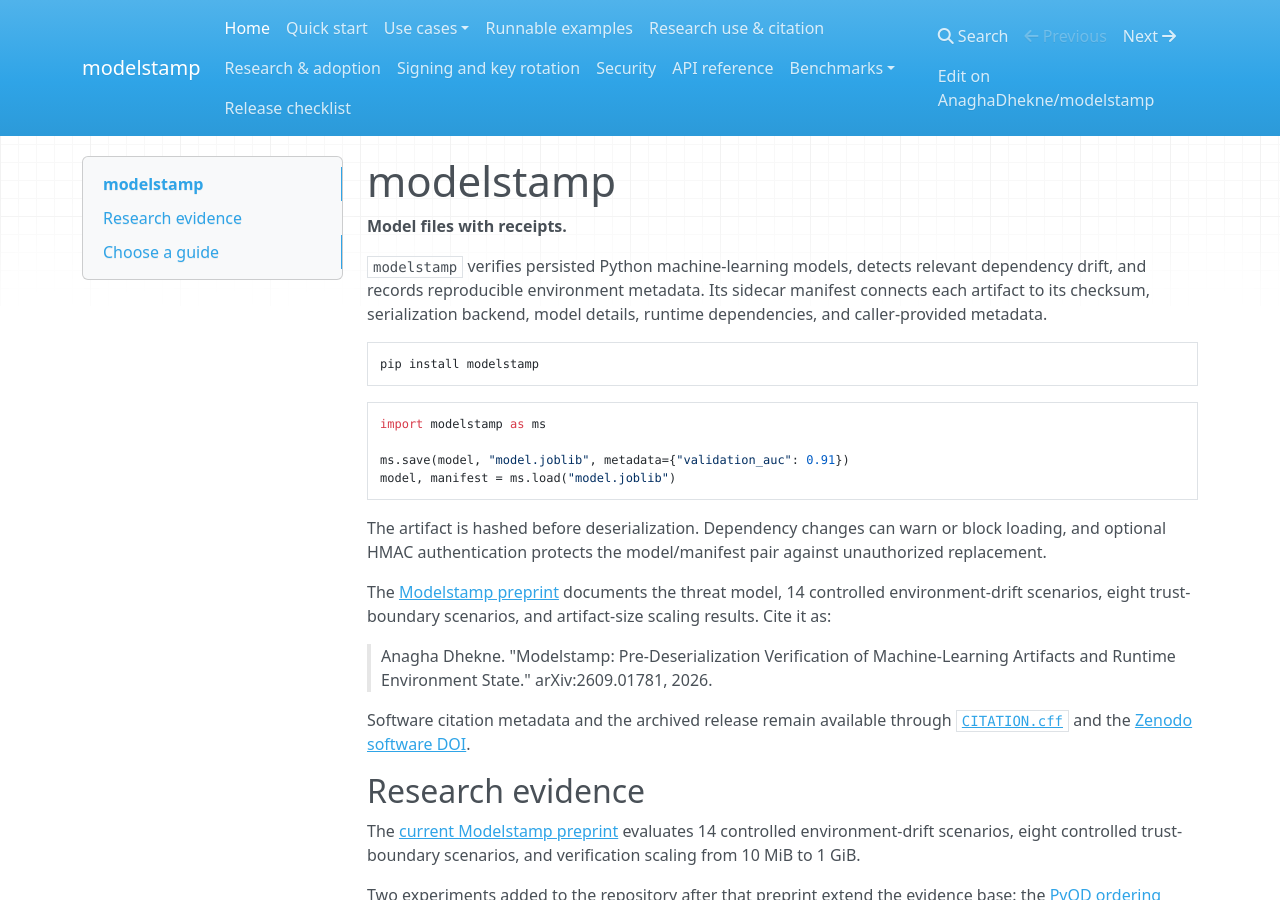
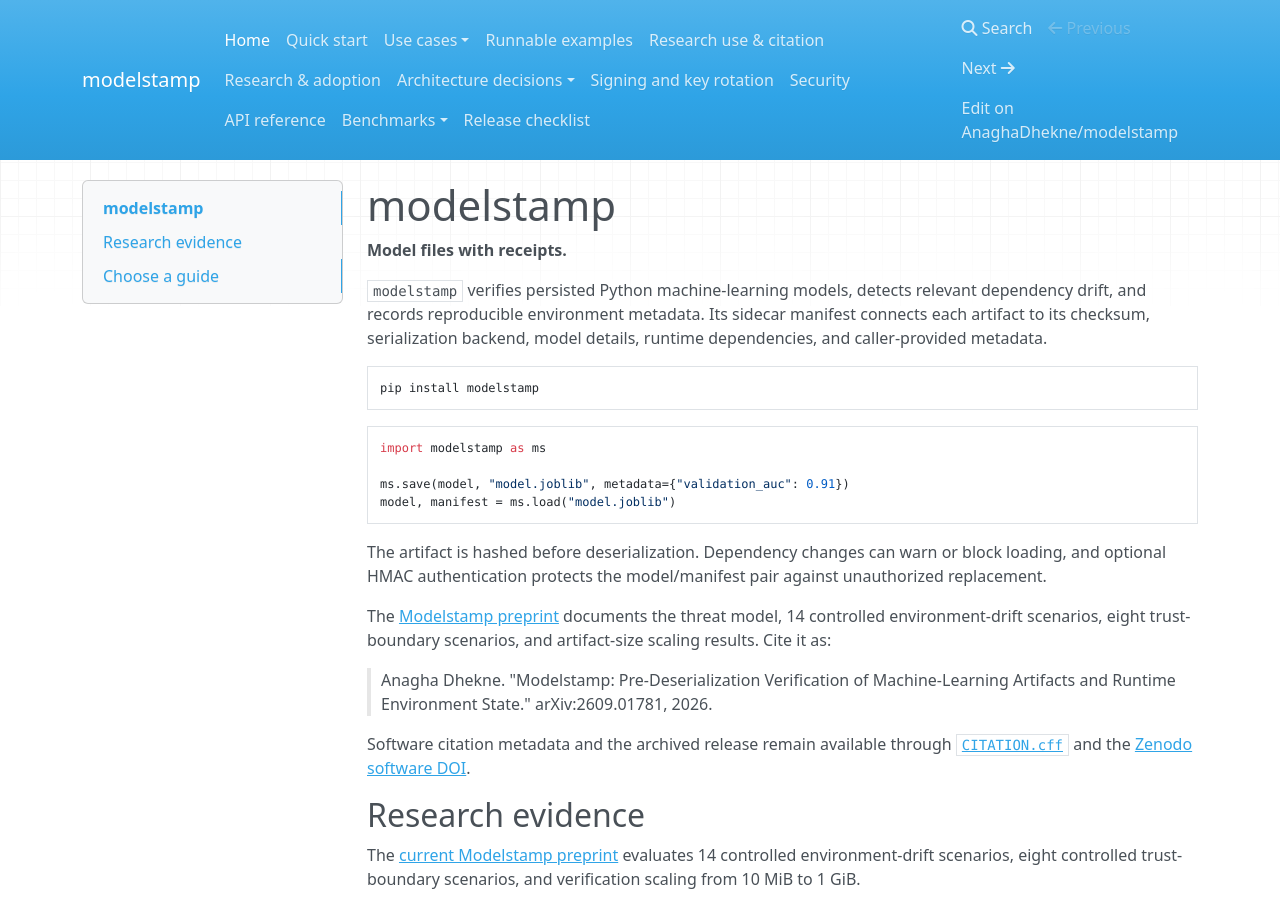
Before and after one commit to AnaghaDhekne/modelstamp, an MkDocs documentation site: the page built from docs/index.md, in a window 1280 px wide and 900 px high. Built offline with MkDocs 1.6.1, drawn with Linux system fonts in a browser that asks for light colours; nearby versions of some CDN libraries; some of the changed lines change nothing that is shown.

Commit message:
docs: add ADRs to site navigation

```diff
--- a/mkdocs.yml
+++ b/mkdocs.yml
@@ -30,6 +30,14 @@
   - Runnable examples: examples.md
   - Research use & citation: research-use.md
   - Research & adoption: research-adoption.md
+  - Architecture decisions:
+      - Decision log: architecture-decisions.md
+      - Verify before reconstruction: decisions/0001-pre-deserialization-verification.md
+      - Sidecar manifest: decisions/0002-sidecar-manifest.md
+      - Dependency relevance: decisions/0003-dependency-relevance.md
+      - Integrity and authenticity: decisions/0004-integrity-and-authenticity.md
+      - Compatibility, not replication: decisions/0005-compatibility-not-replication.md
+      - ADR template: decisions/0000-template.md
   - Signing and key rotation: signing.md
   - Security: security.md
   - API reference: api.md
```
